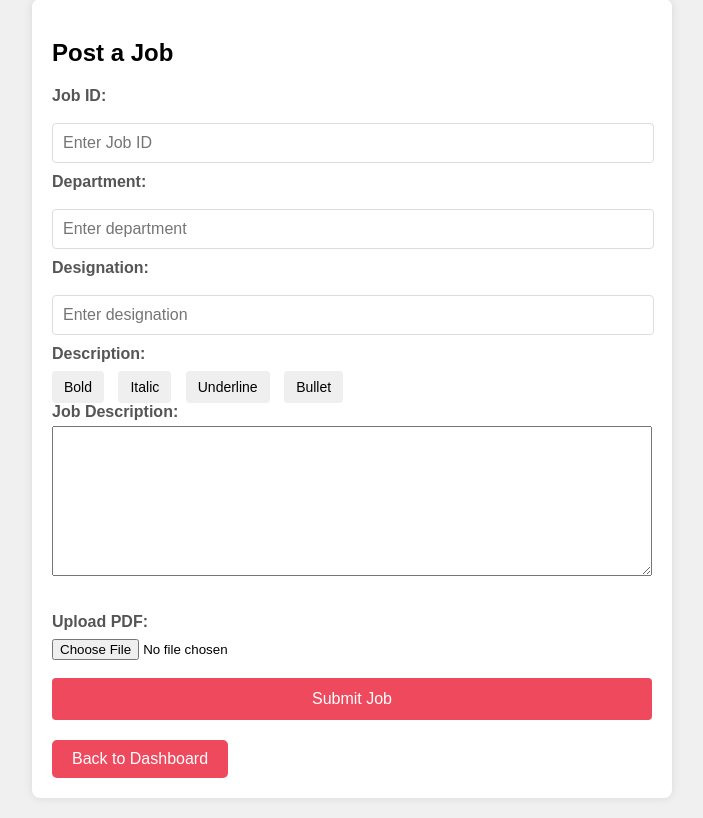
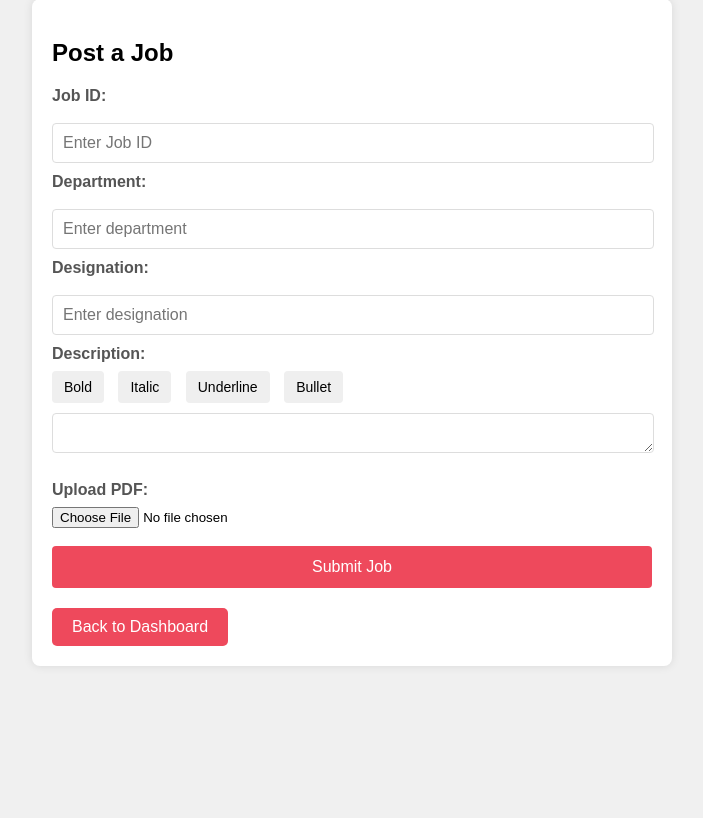
Before and after one commit to woxsenailab/campus-jobs, a Flask app: page /post_job in a window 1280 px wide. Shown: the part 21-839 px from the top of the page, without its empty margins (288-991 px from the left). After the commit the page ends 687 px from the top, so only its background shows below. Run offline with Flask 3, Linux system fonts and the light colour scheme; the visitor is signed in with stand-in values (Sample User, id 1).

Commit message:
Update Post_job.html

```diff
--- a/templates/Post_job.html
+++ b/templates/Post_job.html
@@ -19,21 +19,6 @@
             background-color: #ffffff;
             border-radius: 8px;
             box-shadow: 0 0 10px rgba(0, 0, 0, 0.1);
-        }
-        .form-group {
-            margin-bottom: 15px;
-        }
-        .form-group label {
-            display: block;
-            margin-bottom: 5px;
-        }
-        .form-group textarea {
-            width: 100%;
-            padding: 8px;
-            box-sizing: border-box;
-        }
-        .form-group textarea {
-            height: 150px;
         }
 
         input[type="text"],
@@ -144,10 +129,8 @@
                 <button type="button" onclick="formatText('underline')">Underline</button>
                 <button type="button" onclick="formatText('insertUnorderedList')">Bullet</button>
             </div>
-            <div class="form-group">
-                <label for="job-description">Job Description:</label>
-                <textarea id="job-description" name="job_description" required></textarea>
-            </div>
+            <div class="editable-div" id="description" contenteditable="true" placeholder="Enter job description"
+                required></div>
             <br>
 
             <label for="pdf">Upload PDF:</label>
```
